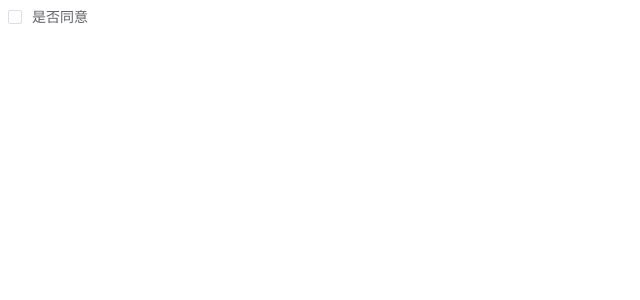
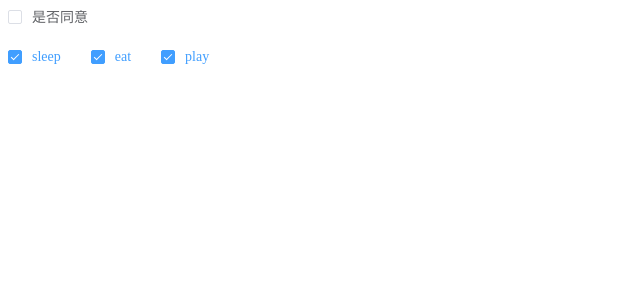
Before and after one commit to guqianfeng/Vue-Learning, a Vue app in the folder 03-萌新自制UI库/gqf-ui/: page / in a window 1280 px wide. Shown: the top 300 px of the page, without its empty margins (0-640 px from the left). Built offline with nearby package versions, Linux system fonts and the light colour scheme.

Commit message:
checkbox-group组件实现

```diff
--- a/03-萌新自制UI库/gqf-ui/src/App.vue
+++ b/03-萌新自制UI库/gqf-ui/src/App.vue
@@ -109,13 +109,13 @@
     <div class="row">
       <gqf-checkbox v-model="active" name="agree">是否同意</gqf-checkbox>
     </div>
-    <!-- <div class="row">
+    <div class="row">
       <gqf-checkbox-group v-model="hobby">
         <gqf-checkbox label="sleep"></gqf-checkbox>
         <gqf-checkbox label="eat"></gqf-checkbox>
         <gqf-checkbox label="play"></gqf-checkbox>
       </gqf-checkbox-group>
-    </div> -->
+    </div>
   </div>
 </template>
 
--- /dev/null
+++ b/03-萌新自制UI库/gqf-ui/src/components/checkbox-group.vue
@@ -0,0 +1,21 @@
+<template>
+  <div class="gqf-checkbox-group">
+    <slot></slot>
+  </div>
+</template>
+
+<script>
+export default {
+  name: 'GqfCheckboxGroup',
+  props: {
+    value: {
+      type: Array
+    }
+  },
+  provide () {
+    return {
+      CheckboxGroup: this
+    }
+  }
+}
+</script>
--- a/03-萌新自制UI库/gqf-ui/src/components/checkbox.vue
+++ b/03-萌新自制UI库/gqf-ui/src/components/checkbox.vue
@@ -1,8 +1,8 @@
 <template>
-  <label class="gqf-checkbox" :class="{'is-checked': model}">
+  <label class="gqf-checkbox" :class="{'is-checked': isChecked}">
     <span class="gqf-checkbox__input">
       <span class="gqf-checkbox__inner"></span>
-      <input type="checkbox" class="gqf-checkbox__original" :name="name" v-model="model" />
+      <input type="checkbox" class="gqf-checkbox__original" :name="name" v-model="model" :value="label"/>
     </span>
     <span class="gqf-checkbox__label">
       <slot></slot>
@@ -14,14 +14,25 @@
 <script>
 export default {
   name: 'GqfCheckbox',
+  inject: {
+    CheckboxGroup: {
+      default: ''
+    }
+  },
   computed: {
+    isGroup () {
+      return !!this.CheckboxGroup
+    },
     model: {
       get () {
-        return this.value
+        return this.isGroup ? this.CheckboxGroup.value : this.value
       },
       set (value) {
-        this.$emit('input', value)
+        this.isGroup ? this.CheckboxGroup.$emit('input', value) : this.$emit('input', value)
       }
+    },
+    isChecked () {
+      return this.isGroup ? this.model.includes(this.label) : this.model
     }
   },
   props: {
--- a/03-萌新自制UI库/gqf-ui/src/main.js
+++ b/03-萌新自制UI库/gqf-ui/src/main.js
@@ -8,6 +8,7 @@ import GqfSwitch from '@/components/switch.vue'
 import GqfRadio from '@/components/radio.vue'
 import GqfRadioGroup from '@/components/radio-group.vue'
 import GqfCheckbox from '@/components/checkbox.vue'
+import GqfCheckboxGroup from '@/components/checkbox-group.vue'
 
 Vue.config.productionTip = false
 
@@ -18,6 +19,7 @@ Vue.component(GqfSwitch.name, GqfSwitch)
 Vue.component(GqfRadio.name, GqfRadio)
 Vue.component(GqfRadioGroup.name, GqfRadioGroup)
 Vue.component(GqfCheckbox.name, GqfCheckbox)
+Vue.component(GqfCheckboxGroup.name, GqfCheckboxGroup)
 
 new Vue({
   render: h => h(App)
```
Also changed, not shown: 2 other files (tests, documents, lock files or other folders).
